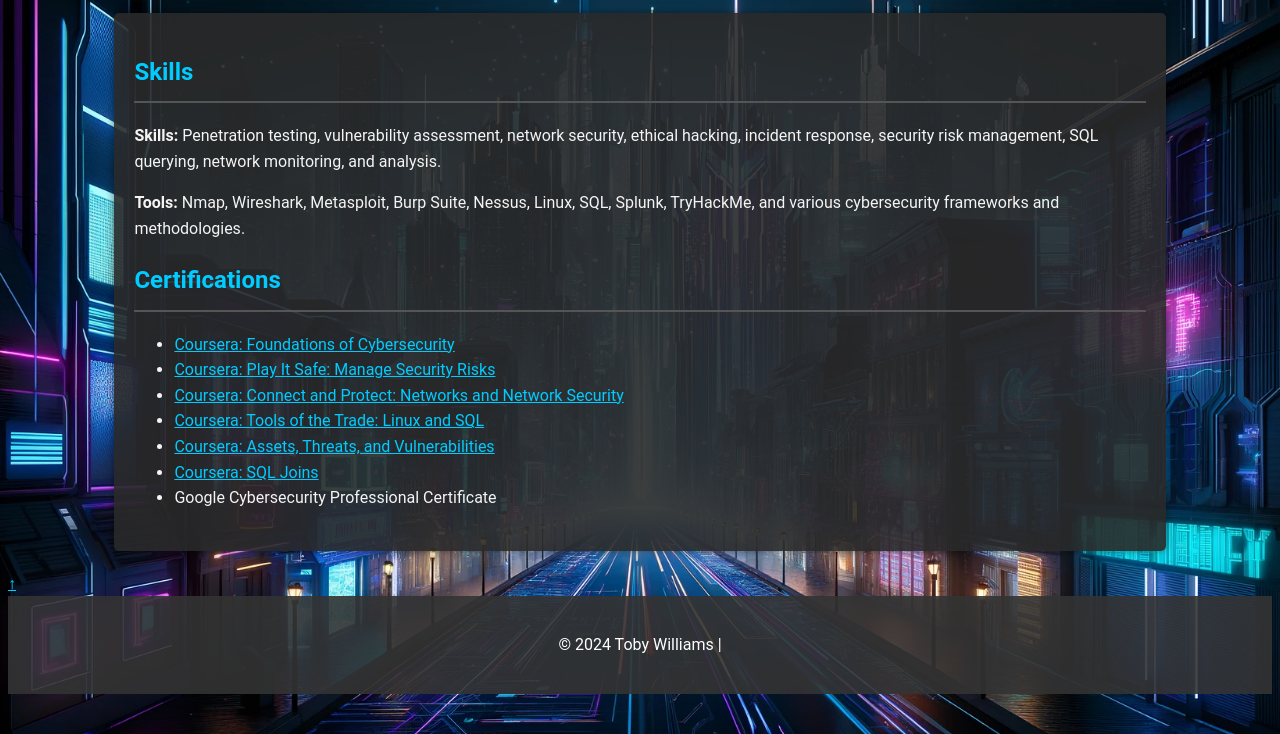
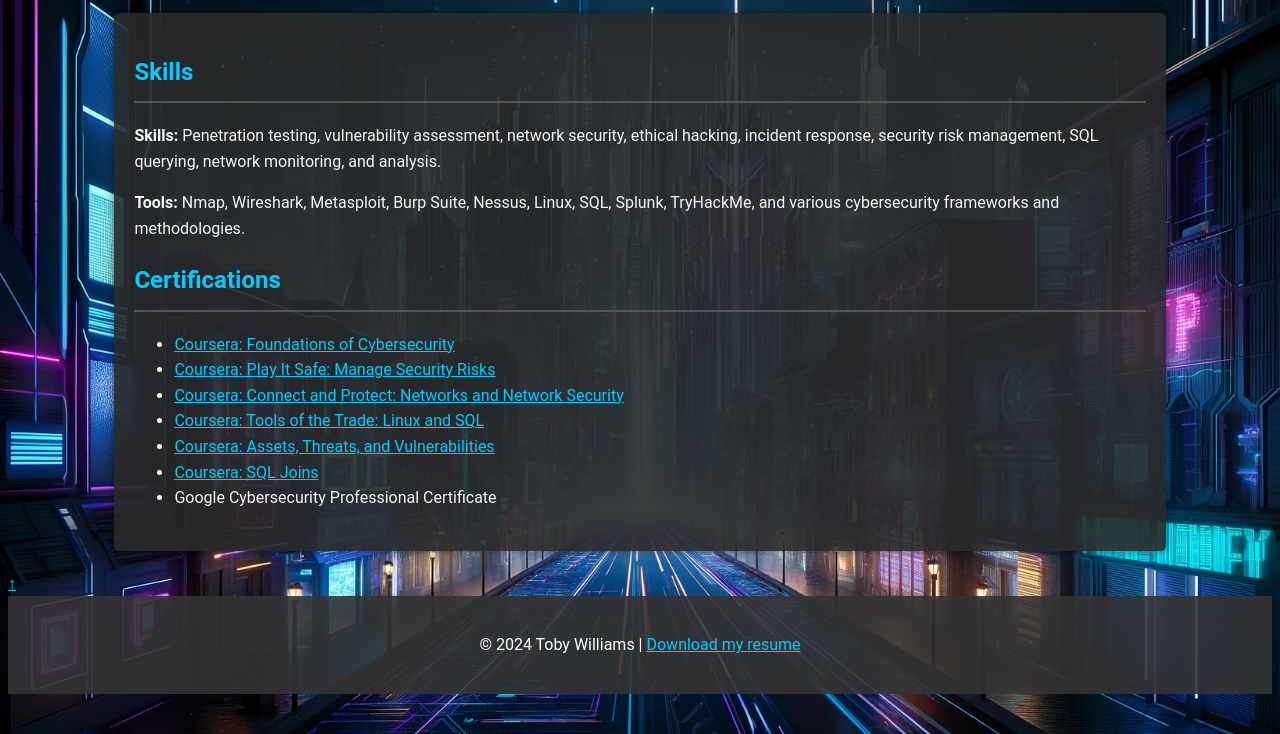
Before and after one commit to TobyWilliams0924/TobyWilliams0924.github.io, a plain HTML site: page skills-certifications.html in a window 1280 px wide. Shown: the part 66-800 px from the top of the page. Drawn offline with Linux system fonts and the light colour scheme; files whose address does not match are found by name.

Commit message:
Update skills-certifications.html

```diff
--- a/skills-certifications.html
+++ b/skills-certifications.html
@@ -46,4 +46,9 @@
 
     <!-- Footer with contact information -->
     <footer>
-        <p>&copy; 2024 Toby Williams | <a href="https://docs.google.com/document/d/1YLgS4WN_VnQpkX7N
+        <p>&copy; 2024 Toby Williams | <a href="https://docs.google.com/document/d/1YLgS4WN_VnQpkX7N4kofu2EBBWoMq29D-HdfOHz5pIw/edit?usp=sharing" target="_blank">Download my resume</a></p>
+    </footer>
+
+    <script src="scripts.js"></script>
+</body>
+</html>
```
